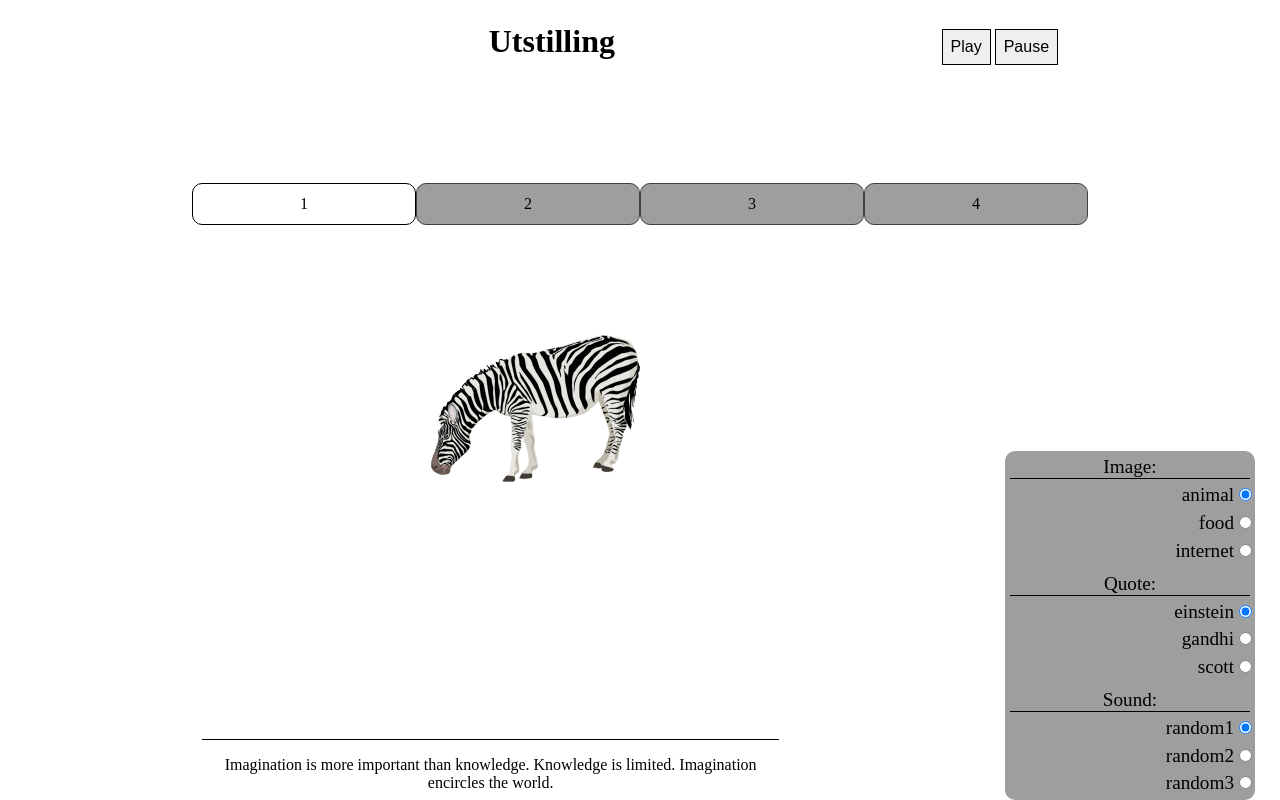
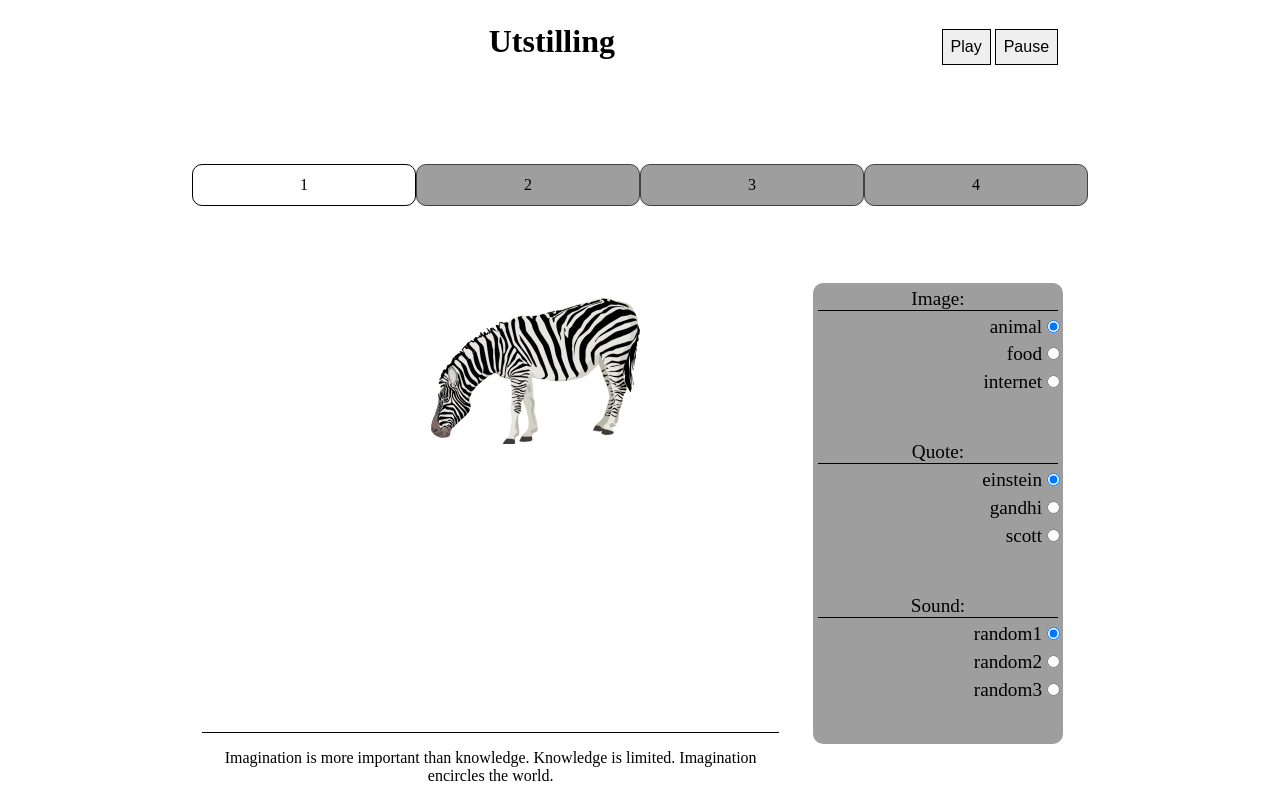
Before and after one commit to IT2810/it2810-webutvikling-h18-prosjekt-2-gruppe--34, a React (Create React App) app: page / in a window 1280 px wide. Built offline with nearby package versions, Linux system fonts and the light colour scheme.

Commit message:
prover med position initial paa checkbox

```diff
--- a/src/App.css
+++ b/src/App.css
@@ -201,6 +201,7 @@ input[type="radio"] {
   }
 
   .check_box {
+    position: initial;
     width: 120px;
     grid-template-areas:
       "groupimg"
```
